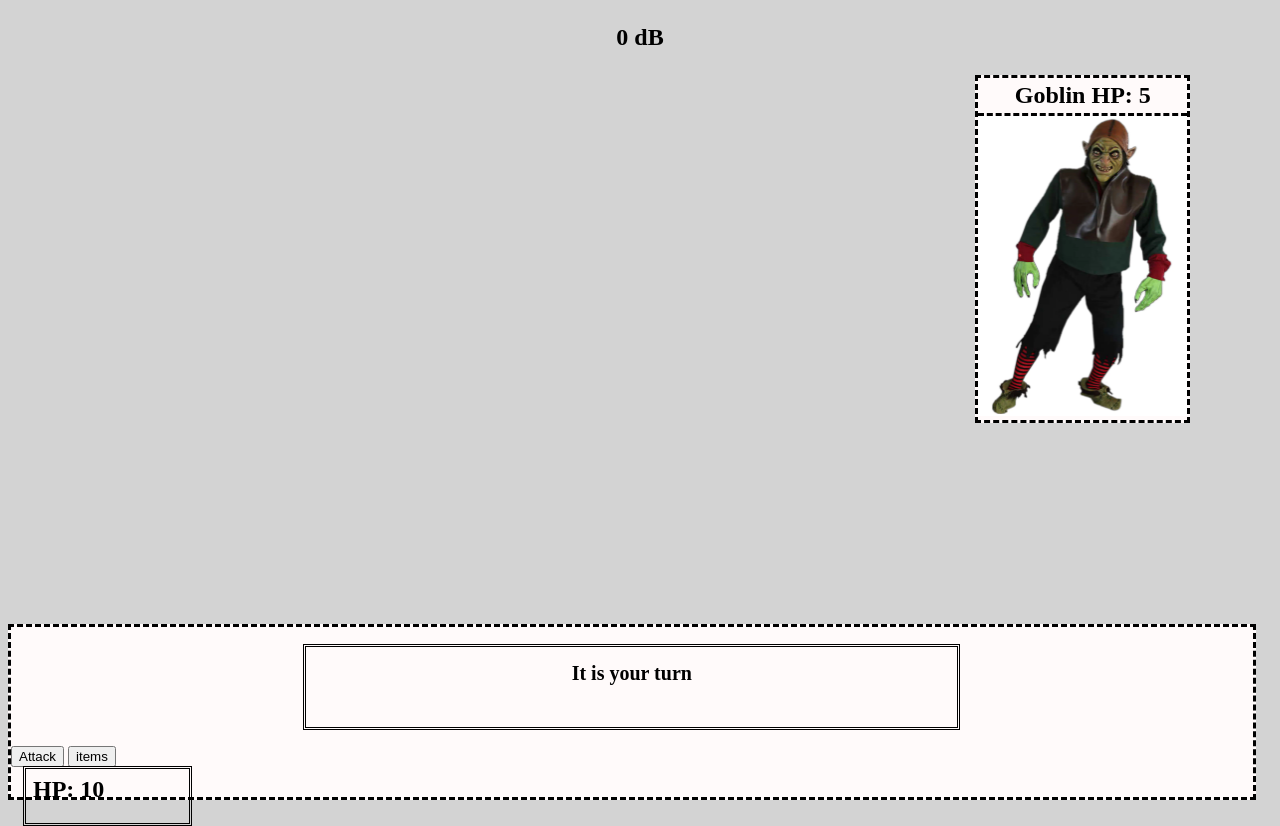
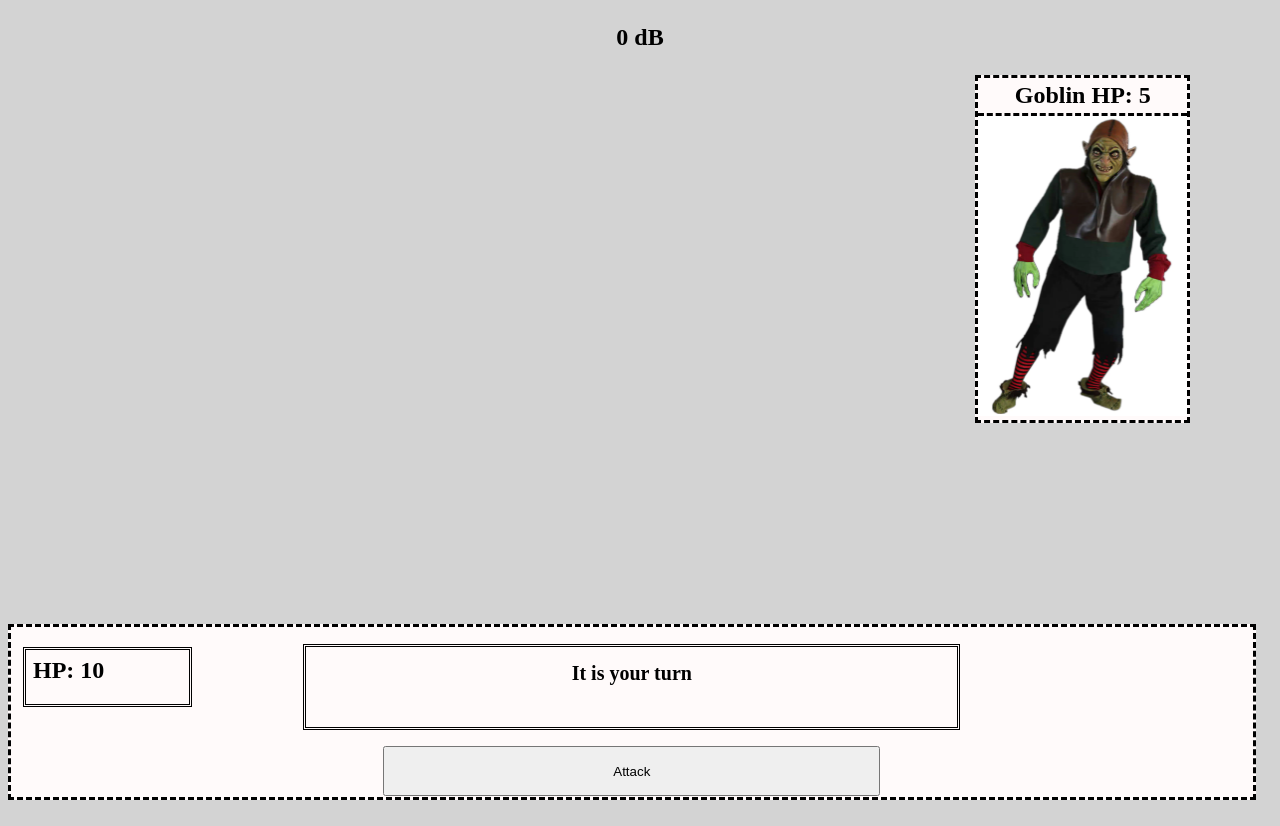
Before and after one commit to FiorinGreiner/Final, a plain HTML site: page index.html in a window 1280 px wide. After the commit the page ends 800 px from the top, so only its background shows below. Drawn offline with Linux system fonts and the light colour scheme.

Commit message:
Update index.html

```diff
--- a/index.html
+++ b/index.html
@@ -9,13 +9,12 @@
     <p id="decibel">0 dB</p>
 
     <div class="combatMenu">
+        <h2 id="playerHealth">HP:N/A</h2>
         <h2 onclick="enemyTurn()" id="notification">It is your turn</h2>
 
-        <h2 id="playerHealth">HP:N/A</h2>
 
-        <button class="combatButton" onclick="startRecording()">Attack</button>
 
-        <button class="combatButton" id="menuButton" onclick="itemMenu()">items</button>
+        <button id="combatButton" onclick="startRecording()">Attack</button>
     </div>
 
     <div class="enemy" onclick="showStats()" title="Click to show stats">
```
